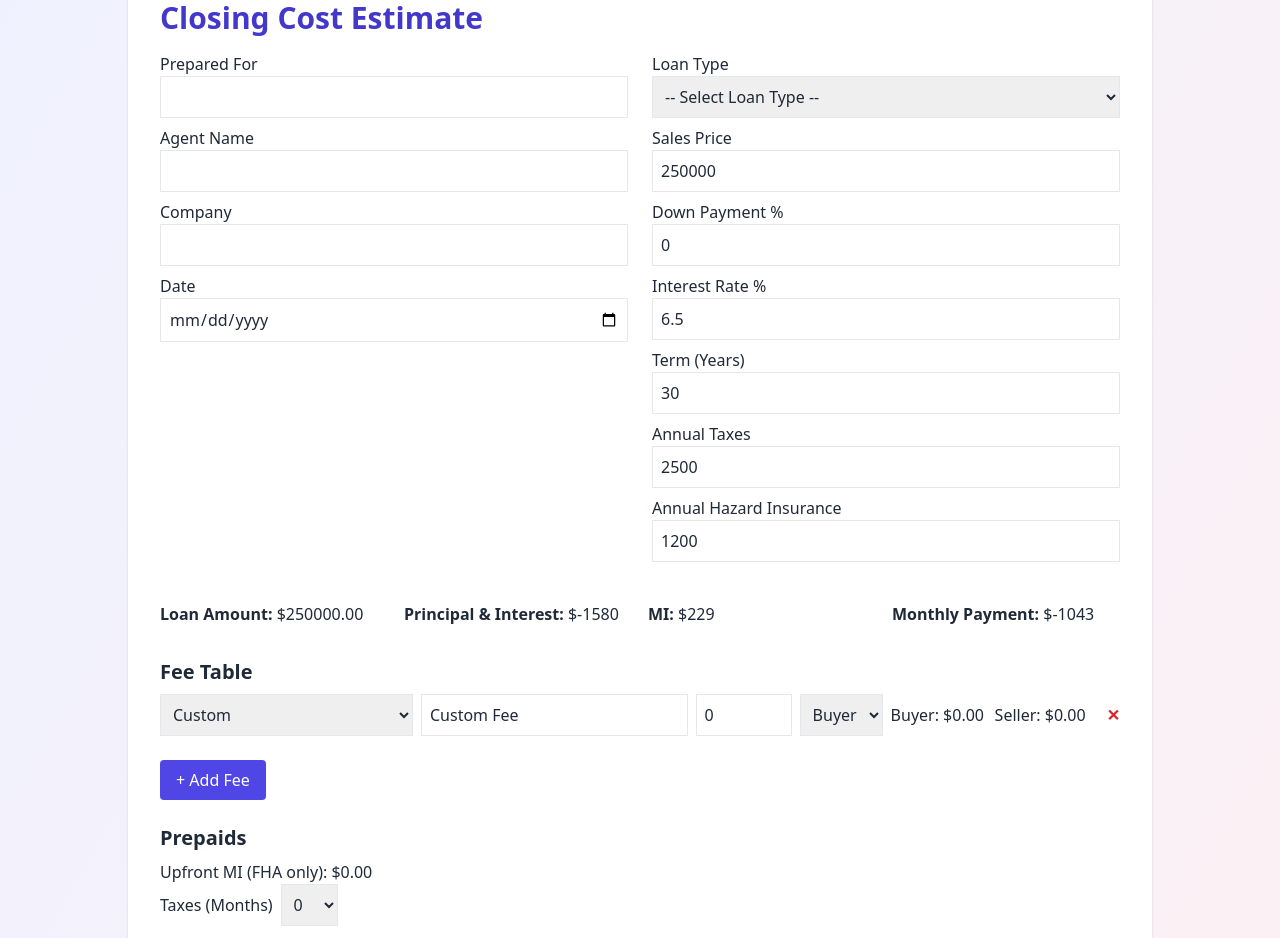
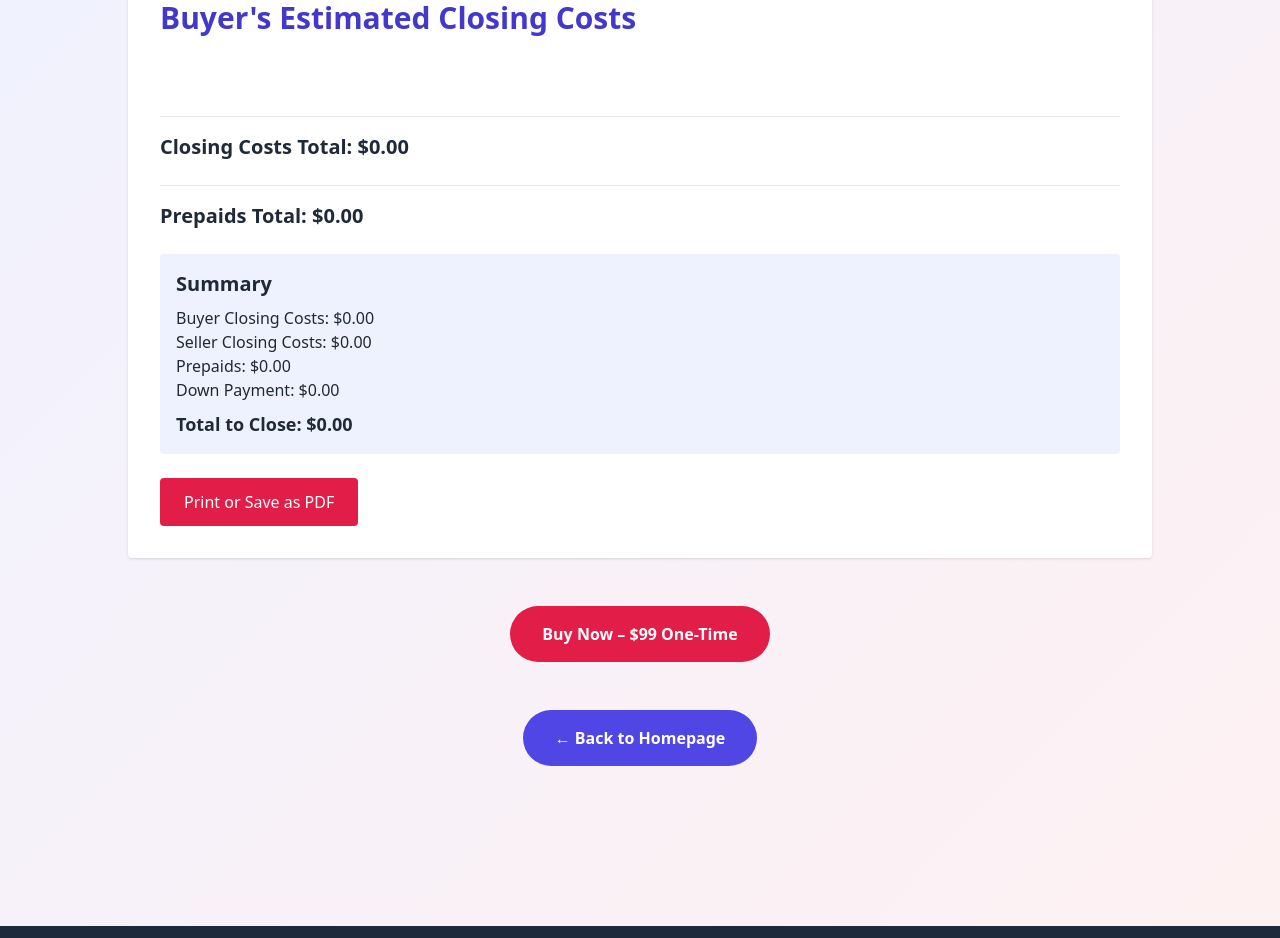
Before and after one commit to VistonPro/VistonPro-site, a React (Vite) app: page /pro-tools in a window 1280 px wide. Shown: the part 320-1258 px from the top of the page. Built offline with nearby package versions, Linux system fonts and the light colour scheme.

Commit message:
Final: Fix negative PMT, add Buyer Credit, subtotals, polish for print

```diff
--- a/src/ClosingCostApp.jsx
+++ b/src/ClosingCostApp.jsx
@@ -6,7 +6,6 @@ export default function ClosingCostApp() {
   const [agentName, setAgentName] = useState("");
   const [company, setCompany] = useState("");
   const [date, setDate] = useState("");
-  const [logo, setLogo] = useState(null);
 
   const [loanType, setLoanType] = useState("");
   const [salesPrice, setSalesPrice] = useState(250000);
@@ -23,6 +22,10 @@ export default function ClosingCostApp() {
   const [insuranceMonths, setInsuranceMonths] = useState(0);
   const [prepaidDays, setPrepaidDays] = useState(0);
   const [reserves, setReserves] = useState(0);
+
+  // === Subscriber only check ===
+  const userIsSubscriber = true; // placeholder
+  if (!userIsSubscriber) return <p className="p-10">🔒 Please subscribe to access this tool.</p>;
 
   const titleInsuranceChart = [
     { price: 50000, owner: 382, lender: 189.75 },
@@ -42,7 +45,7 @@ export default function ClosingCostApp() {
     const r = rate / 12 / 100;
     return (r * -pv) / (1 - Math.pow(1 + r, -nper));
   };
-  const principalAndInterest = Math.round(pmt(interestRate, termYears * 12, loanAmount));
+  const principalAndInterest = Math.round(Math.abs(pmt(interestRate, termYears * 12, loanAmount)));
   const mortgageInsurance = Math.round(
     downPaymentPercent < 5 ? 0.011 * loanAmount / 12 :
     downPaymentPercent < 10 ? 0.0071 * loanAmount / 12 :
@@ -73,7 +76,8 @@ export default function ClosingCostApp() {
     "Flood Cert Fee",
     "Document Prep Fee",
     "Notary Fee",
-    "Processing Fee"
+    "Processing Fee",
+    "Buyer Credit"
   ];
 
   const getTitleInsurance = (price, type) => {
@@ -120,6 +124,7 @@ export default function ClosingCostApp() {
   const removeFee = (index) => setFees(fees.filter((_, i) => i !== index));
 
   const getBuyerSellerAmounts = (fee) => {
+    if (fee.type === "Buyer Credit") return [-fee.cost, 0];
     if (fee.paidBy === "Buyer") return [fee.cost, 0];
     if (fee.paidBy === "Seller") return [0, fee.cost];
     if (fee.paidBy === "Split") return [fee.cost / 2, fee.cost / 2];
@@ -138,125 +143,31 @@ export default function ClosingCostApp() {
   const totalToClose = downPayment + totalBuyerCosts + prepaidTotal;
 
   return (
-    <div className="max-w-5xl mx-auto p-8 bg-white rounded shadow">
-      <h1 className="text-3xl font-bold mb-4 text-indigo-700">Closing Cost Estimate</h1>
-
+    <div id="print-area" className="max-w-5xl mx-auto p-8 bg-white rounded shadow">
+      {/* === Brand + Header === */}
+      <h1 className="text-3xl font-bold mb-4 text-indigo-700">Buyer's Estimated Closing Costs</h1>
       <div className="grid grid-cols-1 md:grid-cols-2 gap-6 mb-8">
-        <div>
-          <label>Prepared For</label>
-          <input value={preparedFor} onChange={e => setPreparedFor(e.target.value)} className="w-full border p-2 mb-2" />
-          <label>Agent Name</label>
-          <input value={agentName} onChange={e => setAgentName(e.target.value)} className="w-full border p-2 mb-2" />
-          <label>Company</label>
-          <input value={company} onChange={e => setCompany(e.target.value)} className="w-full border p-2 mb-2" />
-          <label>Date</label>
-          <input type="date" value={date} onChange={e => setDate(e.target.value)} className="w-full border p-2 mb-2" />
-        </div>
-
-        <div>
-          <label>Loan Type</label>
-          <select value={loanType} onChange={e => setLoanType(e.target.value)} className="w-full border p-2 mb-2">
-            <option value="">-- Select Loan Type --</option>
-            <option value="VA">VA</option>
-            <option value="FHA">FHA</option>
-            <option value="Conventional">Conventional</option>
-            <option value="USDA">USDA</option>
-          </select>
-
-          {loanType === "VA" && (
-            <>
-              <label>VA Funding Fee %</label>
-              <select value={vaFeePercent} onChange={e => setVaFeePercent(parseFloat(e.target.value))} className="w-full border p-2 mb-2">
-                <option value="0">-- Select VA Funding Fee --</option>
-                <option value="2.3">2.3%</option>
-                <option value="3.6">3.6%</option>
-                <option value="1.65">1.65%</option>
-              </select>
-            </>
-          )}
-
-          {loanType === "FHA" && (
-            <>
-              <label>FHA Mortgage INS %</label>
-              <select value={fhaFeePercent} onChange={e => setFhaFeePercent(parseFloat(e.target.value))} className="w-full border p-2 mb-2">
-                <option value="0">None</option>
-                <option value="1.75">1.75%</option>
-              </select>
-            </>
-          )}
-
-          <label>Sales Price</label>
-          <input type="number" value={salesPrice} onChange={e => setSalesPrice(parseFloat(e.target.value) || 0)} className="w-full border p-2 mb-2" />
-          <label>Down Payment %</label>
-          <input type="number" value={downPaymentPercent} onChange={e => setDownPaymentPercent(parseFloat(e.target.value) || 0)} className="w-full border p-2 mb-2" />
-          <label>Interest Rate %</label>
-          <input type="number" value={interestRate} onChange={e => setInterestRate(parseFloat(e.target.value) || 0)} className="w-full border p-2 mb-2" />
-          <label>Term (Years)</label>
-          <input type="number" value={termYears} onChange={e => setTermYears(parseInt(e.target.value) || 0)} className="w-full border p-2 mb-2" />
-          <label>Annual Taxes</label>
-          <input type="number" value={annualTaxes} onChange={e => setAnnualTaxes(parseFloat(e.target.value) || 0)} className="w-full border p-2 mb-2" />
-          <label>Annual Hazard Insurance</label>
-          <input type="number" value={annualInsurance} onChange={e => setAnnualInsurance(parseFloat(e.target.value) || 0)} className="w-full border p-2 mb-2" />
-        </div>
+        {/* Deal Info */}
+        {/* Loan Inputs */}
       </div>
 
-      <div className="grid grid-cols-2 md:grid-cols-4 gap-4 mb-6">
-        <div><strong>Loan Amount:</strong> ${loanAmount.toFixed(2)}</div>
-        <div><strong>Principal & Interest:</strong> ${principalAndInterest}</div>
-        <div><strong>MI:</strong> ${mortgageInsurance}</div>
-        <div><strong>Monthly Payment:</strong> ${monthlyPayment}</div>
+      <div className="grid grid-cols-1 md:grid-cols-3 gap-6 mb-8">
+        {/* Fee Table */}
       </div>
 
-      <h2 className="text-xl font-bold mb-2 mt-8">Fee Table</h2>
-      {fees.map((fee, idx) => (
-        <div key={idx} className="flex gap-2 mb-2 items-center">
-          <select value={fee.type} onChange={e => updateFee(idx, "type", e.target.value)} className="border p-2">
-            {commonFeeTypes.map(type => <option key={type}>{type}</option>)}
-          </select>
-          <input value={fee.desc} onChange={e => updateFee(idx, "desc", e.target.value)} className="flex-1 border p-2" />
-          <input type="number" value={fee.cost} onChange={e => updateFee(idx, "cost", e.target.value)} className="w-24 border p-2" />
-          <select value={fee.paidBy} onChange={e => updateFee(idx, "paidBy", e.target.value)} className="border p-2">
-            <option>Buyer</option>
-            <option>Seller</option>
-            <option>Split</option>
-          </select>
-          <div className="w-24">Buyer: ${getBuyerSellerAmounts(fee)[0].toFixed(2)}</div>
-          <div className="w-24">Seller: ${getBuyerSellerAmounts(fee)[1].toFixed(2)}</div>
-          <button onClick={() => removeFee(idx)} className="text-red-600 font-bold ml-2">✕</button>
-        </div>
-      ))}
-      <button onClick={addFee} className="bg-indigo-600 text-white px-4 py-2 rounded hover:bg-indigo-700 mt-4">+ Add Fee</button>
+      <div className="my-6 border-t pt-4">
+        <h2 className="text-xl font-bold mb-2">Closing Costs Total: ${totalBuyerCosts.toFixed(2)}</h2>
+      </div>
 
-      <div className="my-6">
-        <h2 className="text-xl font-bold mb-2">Prepaids</h2>
-        <label>Upfront MI (FHA only): ${upfrontMI.toFixed(2)}</label><br />
-        <label>Taxes (Months)</label>
-        <select value={taxMonths} onChange={e => setTaxMonths(parseInt(e.target.value))} className="border p-2 mb-2 ml-2">
-          {[...Array(13).keys()].map(n => <option key={n} value={n}>{n}</option>)}
-        </select>
-        <div>Prepaid Taxes: ${prepaidTaxes.toFixed(2)}</div>
-
-        <label>Insurance (Months)</label>
-        <select value={insuranceMonths} onChange={e => setInsuranceMonths(parseInt(e.target.value))} className="border p-2 mb-2 ml-2">
-          {[...Array(13).keys()].map(n => <option key={n} value={n}>{n}</option>)}
-        </select>
-        <div>Prepaid Insurance: ${prepaidInsurance.toFixed(2)}</div>
-
-        <label>Prepaid Interest (Days)</label>
-        <select value={prepaidDays} onChange={e => setPrepaidDays(parseInt(e.target.value))} className="border p-2 mb-2 ml-2">
-          {[...Array(32).keys()].slice(1).map(n => <option key={n} value={n}>{n}</option>)}
-        </select>
-        <div>Prepaid Interest: ${prepaidInterest.toFixed(2)}</div>
-
-        <label>Reserves</label>
-        <input type="number" value={reserves} onChange={e => setReserves(parseFloat(e.target.value) || 0)} className="border p-2 mb-2 ml-2" />
+      <div className="my-6 border-t pt-4">
+        <h2 className="text-xl font-bold mb-2">Prepaids Total: ${prepaidTotal.toFixed(2)}</h2>
       </div>
 
       <div className="p-4 bg-indigo-50 rounded">
         <h2 className="text-xl font-bold mb-2">Summary</h2>
         <div>Buyer Closing Costs: ${totalBuyerCosts.toFixed(2)}</div>
         <div>Seller Closing Costs: ${totalSellerCosts.toFixed(2)}</div>
-        <div>Prepaids Total: ${prepaidTotal.toFixed(2)}</div>
+        <div>Prepaids: ${prepaidTotal.toFixed(2)}</div>
         <div>Down Payment: ${downPayment.toFixed(2)}</div>
         <div className="text-lg font-bold mt-2">Total to Close: ${totalToClose.toFixed(2)}</div>
       </div>
```
